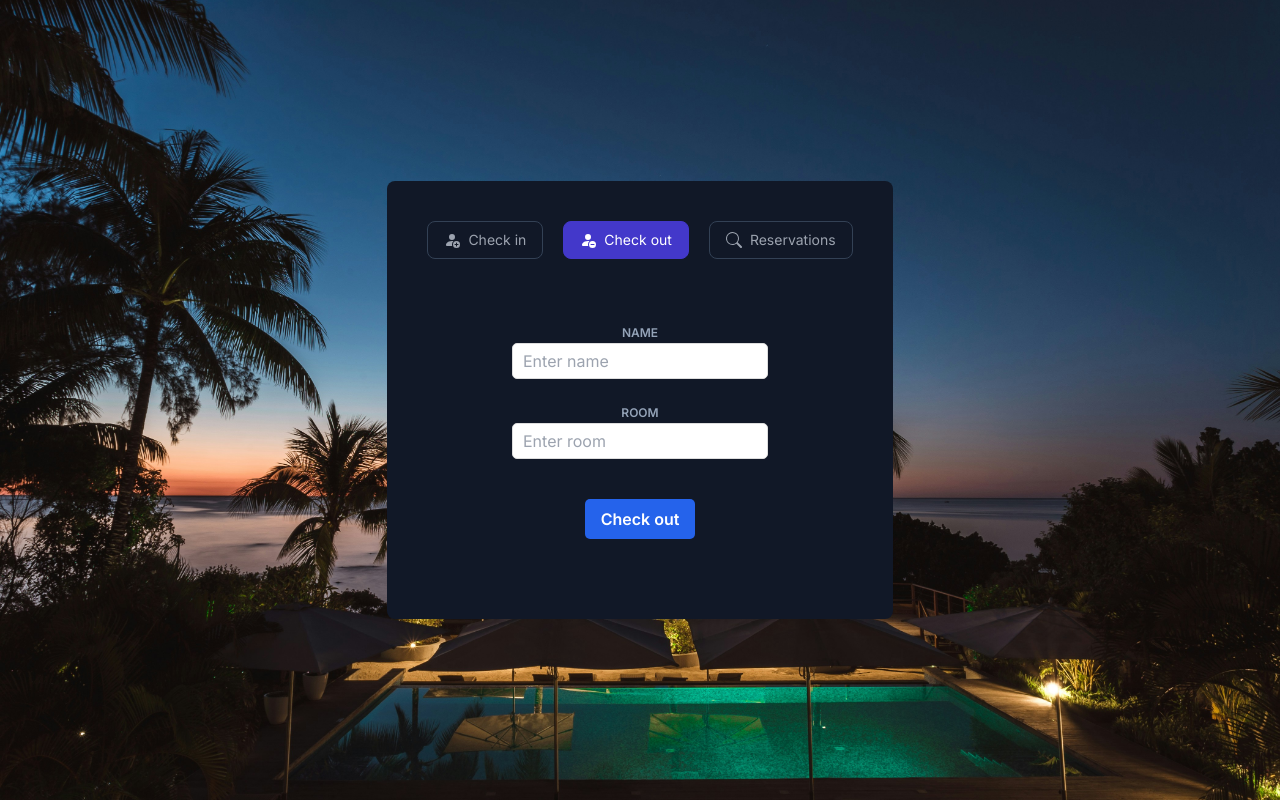
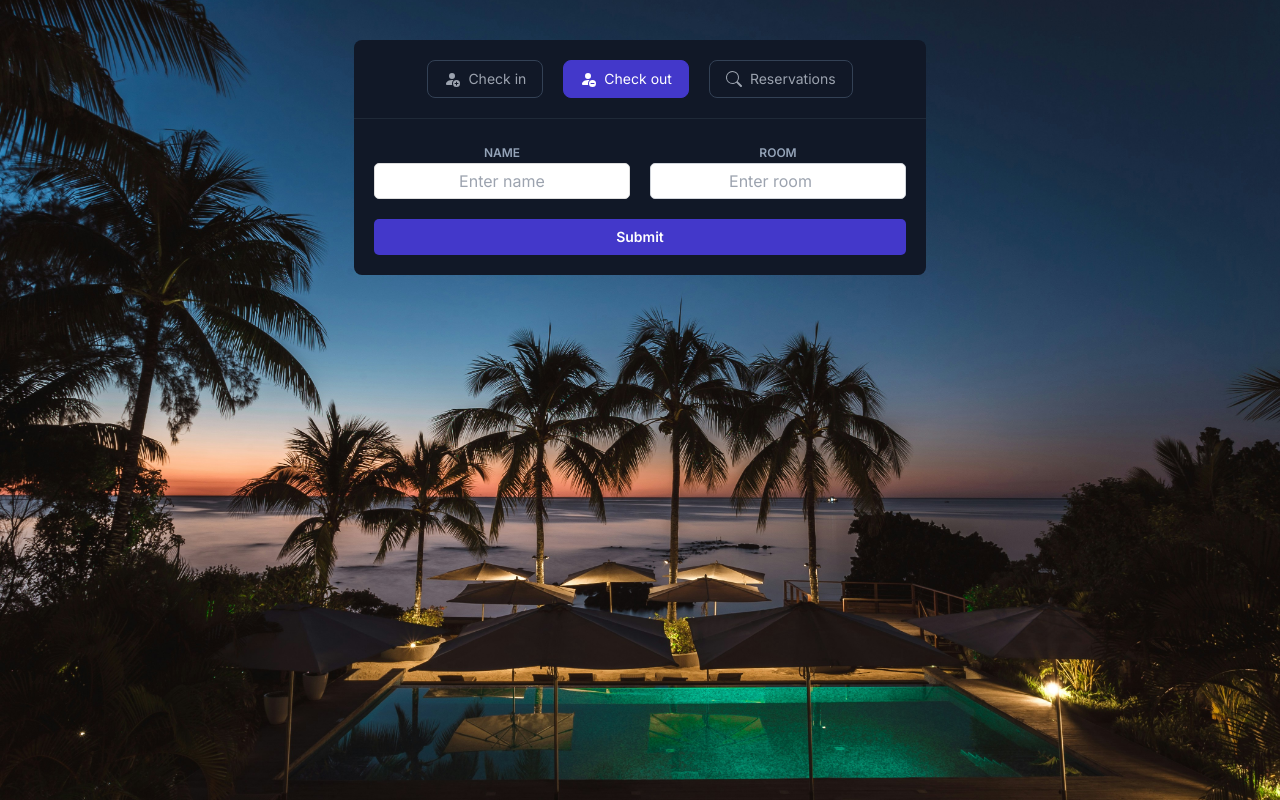
Before and after one commit to jabberdoey/hotel-reservations-frontend, a Next.js app: page /check-out in a window 1280 px wide. Built offline with nearby package versions, Linux system fonts and the light colour scheme.

Commit message:
feat: update check in/out styling

```diff
--- a/app/check-in/page.tsx
+++ b/app/check-in/page.tsx
@@ -18,7 +18,7 @@ export default async function Page() {
   }
 
   return (
-    <div className="container mx-auto mt-10">
+    <div className="container mx-auto mt-5">
       <div className="flex flex-col items-center justify-center">
         <CheckIn
           reservations={reservations}
--- a/app/check-out/page.tsx
+++ b/app/check-out/page.tsx
@@ -13,7 +13,7 @@ export default async function Page() {
   }
 
   return (
-    <div className="container mx-auto p-10">
+    <div className="container mx-auto mt-5">
       <div className="flex flex-col items-center justify-center">
         <CheckOut
           onFormSubmit={handleOnFormSubmit}
--- a/app/page.tsx
+++ b/app/page.tsx
@@ -1,36 +1,5 @@
 "use server";
 
-import CheckIn from "@/components/check-in/check-in"
-import { ReservationData } from "@/lib/types/types";
-import { fetchReservations, checkIn } from "@/lib/actions/actions";
-
 export default async function Page() {
-  const reservations = await fetchReservations();
-
-  async function handleOnFormSubmit(data: ReservationData) {
-    "use server";
-
-    const reservation = await checkIn(data);
-    return {
-      room: reservation.data.room,
-      confirmation: reservation.data.confirmation,
-    };
-  }
-
-  return (
-    <div className="container mx-auto p-10">
-      <div className="flex flex-col items-center justify-center">
-        <a
-          href="/"
-          className="text-blue-600 underline hover:text-blue-800"
-        >
-          &larr; Go back
-        </a>
-        <CheckIn
-          reservations={reservations}
-          onFormSubmit={handleOnFormSubmit}
-        />
-      </div>
-    </div>
-  );
+  return null;
 }
--- a/components/check-in/check-in.tsx
+++ b/components/check-in/check-in.tsx
@@ -133,9 +133,9 @@ export default function CheckIn({
           </div>
         </div>
         <button
-          className="mt-10 font-semibold flex w-full justify-center text-center py-2 px-4 gap-2 rounded-[5px] text-sm bg-indigo-700 text-white hover:bg-indigo-500"
+          className="mt-5 font-semibold flex w-full justify-center text-center py-2 px-4 gap-2 rounded-[5px] text-sm bg-indigo-700 text-white hover:bg-indigo-500"
         >
-          Check in
+          Submit
         </button>
       </form>
     </div>
--- a/components/check-out/check-out.tsx
+++ b/components/check-out/check-out.tsx
@@ -33,19 +33,20 @@ export default function CheckOut({
   }
 
   return (
-    <div className="transition-opacity duration-300 opacity-0 opacity-100">
+    <div>
       <form onSubmit={async (event) => {
         event.preventDefault();
 
         const status = await onFormSubmit({ name, room: Number(room) });
         setStatus(status);
       }}>
-        <div className="my-5">
+        <div className="flex flex-row gap-5">
+          <div>
             <label className="text-xs uppercase font-semibold text-slate-400">Name</label>
-          <div className="">
+            <div>
               <input
                 required
-              className="border border-[#ddd] px-[10px] py-[5px] rounded-[5px] text-black"
+                className="text-center border border-[#ddd] px-[10px] py-[5px] rounded-[5px] text-black"
                 type="text"
                 placeholder="Enter name"
                 value={name}
@@ -53,12 +54,12 @@ export default function CheckOut({
               />
             </div>
           </div>
-        <div className="my-5">
+          <div>
             <label className="text-xs uppercase font-semibold text-slate-400">Room</label>
             <div>
               <input
                 required
-              className="border border-[#ddd] px-[10px] py-[5px] rounded-[5px] text-black"
+                className="text-center border border-gray-300 px-[10px] py-[5px] rounded-[5px] text-black"
                 type="number"
                 min={1}
                 placeholder="Enter room"
@@ -67,11 +68,12 @@ export default function CheckOut({
               />
             </div>
           </div>
-        <div className="mt-10">
-          <button className="font-semibold bg-blue-600 text-white px-4 py-2 rounded-[5px] hover:bg-blue-900">
-            Check out
+        </div>
+        <button
+          className="mt-5 font-semibold flex w-full justify-center text-center py-2 px-4 gap-2 rounded-[5px] text-sm bg-indigo-700 text-white hover:bg-indigo-500"
+        >
+          Submit
         </button>
-        </div>
       </form>
     </div>
   );
--- a/components/layout/layout.tsx
+++ b/components/layout/layout.tsx
@@ -33,8 +33,8 @@ export default function Layout({
 
   return (
     <div className="flex flex-row w-screen h-screen bg-[url('/background.jpg')] bg-center bg-cover">
-      <div className="container m-auto text-center bg-gray-900 p-10 rounded-lg w-auto">
-        <div>
+      <div className="container mx-auto mt-10 mb-auto text-center bg-gray-900 p-5 rounded-lg w-auto">
+        <div className="border-b-[1px] border-gray-800 pb-5 -mx-5">
           <ul className="flex flex-row gap-5 items-center justify-center">
             {links.map((link, index) => (
               <li key={index}>
--- /dev/null
+++ b/next.config.js
@@ -0,0 +1,12 @@
+module.exports = {
+  async redirects() {
+    return [
+      // Basic redirect
+      {
+        source: '/',
+        destination: '/check-in',
+        permanent: true,
+      },
+    ]
+  },
+}
```
Lines whose indentation alone changed are shown as unchanged.
